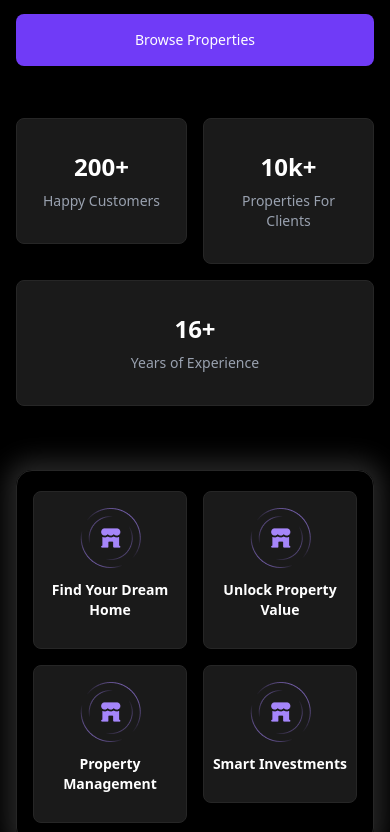
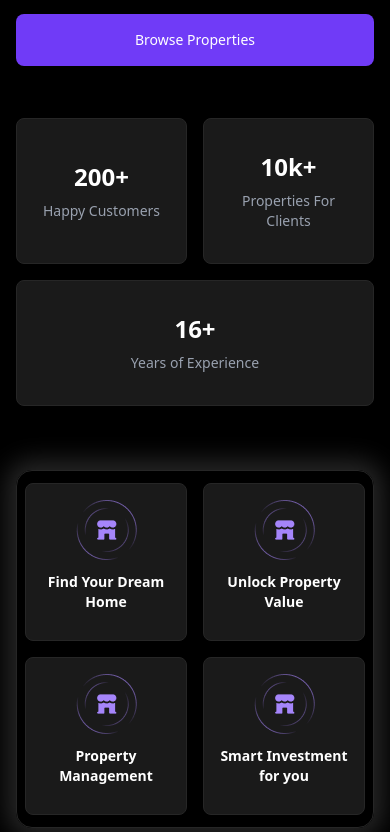
Before and after one commit to omk1r/MyProperty, a React (Vite) app in the folder client/: page / in a window 390 px wide. Shown: the part 835-1667 px from the top of the page. Built offline with nearby package versions, Linux system fonts and the light colour scheme.

Commit message:
home page responsiveness issue solved

```diff
--- a/client/src/component/FAQCarousel.tsx
+++ b/client/src/component/FAQCarousel.tsx
@@ -45,8 +45,10 @@ export default function FAQCarousel() {
 
   useEffect(() => {
     const updateItemsPerView = () => {
-      if (window.innerWidth >= 768) {
+      if (window.innerWidth >= 1024) {
         setItemsPerView(3); // Show 3 items on md: and larger
+      } else if (window.innerWidth >= 768) {
+        setItemsPerView(2);
       } else {
         setItemsPerView(1); // Show 1 item on smaller screens
       }
@@ -79,7 +81,10 @@ export default function FAQCarousel() {
           }}
         >
           {faqs.map((faq) => (
-            <div key={faq.id} className="flex-shrink-0 px-2 w-full md:w-1/3">
+            <div
+              key={faq.id}
+              className="flex-shrink-0 px-2 w-full md:w-1/2 lg:w-1/3"
+            >
               <div className="flex flex-col items-start px-4 md:px-6 xl:px-8 py-6 md:py-8 xl:py-10 border border-[#262626] rounded-xl h-full">
                 <h5 className="mt-5 font-semibold text-lg md:text-xl xl:text-2xl">
                   {faq.question}
--- a/client/src/component/TestimonialCarousal.tsx
+++ b/client/src/component/TestimonialCarousal.tsx
@@ -59,8 +59,10 @@ export default function TestimonialCarousel() {
 
   useEffect(() => {
     const updateItemsPerView = () => {
-      if (window.innerWidth >= 768) {
+      if (window.innerWidth >= 1024) {
         setItemsPerView(3); // Show 3 items on md: and larger
+      } else if (window.innerWidth >= 768) {
+        setItemsPerView(2);
       } else {
         setItemsPerView(1); // Show 1 item on smaller screens
       }
@@ -95,9 +97,9 @@ export default function TestimonialCarousel() {
           {testimonials.map((testimonial) => (
             <div
               key={testimonial.id}
-              className="flex-shrink-0 px-2 w-full md:w-1/3"
+              className="flex-shrink-0 px-2 w-full md:w-1/2 lg:w-1/3"
             >
-              <div className="flex flex-col items-start px-4 md:px-6 xl:px-8 py-6 md:py-8 xl:py-10 border border-[#262626] rounded-xl">
+              <div className="flex flex-col items-start px-4 md:px-6 xl:px-8 py-6 md:py-8 xl:py-10 border border-[#262626] rounded-xl h-full">
                 <div className="flex items-center">
                   {Array.from(
                     { length: Math.floor(testimonial.rating) },
--- a/client/src/pages/About.tsx
+++ b/client/src/pages/About.tsx
@@ -26,8 +26,8 @@ const About = () => {
             </div>
 
             <div className="flex flex-wrap md:flex-nowrap px-2 py-3 w-full">
-              <div className="px-2 w-1/2 md:w-1/3">
-                <div className="bg-[#1A1A1A] my-2 px-4 py-8 md:py-4 border border-[#262626] rounded-lg md:text-left text-center">
+              <div className="my-2 px-2 w-1/2 md:w-1/3">
+                <div className="flex flex-col justify-center md:items-start bg-[#1A1A1A] px-4 py-8 md:py-4 border border-[#262626] rounded-lg h-full md:text-left text-center">
                   <h4 className="font-bold text-2xl md:text-3xl xl:text-4xl">
                     200+
                   </h4>
@@ -36,8 +36,8 @@ const About = () => {
                   </p>
                 </div>
               </div>
-              <div className="px-2 w-1/2 md:w-1/3">
-                <div className="bg-[#1A1A1A] my-2 px-4 py-8 md:py-4 border border-[#262626] rounded-lg md:text-left text-center">
+              <div className="my-2 px-2 w-1/2 md:w-1/3">
+                <div className="flex flex-col justify-center md:items-start bg-[#1A1A1A] px-4 py-8 md:py-4 border border-[#262626] rounded-lg h-full md:text-left text-center">
                   <h4 className="font-bold text-2xl md:text-3xl xl:text-4xl">
                     10k+
                   </h4>
@@ -46,8 +46,8 @@ const About = () => {
                   </p>
                 </div>
               </div>
-              <div className="px-2 w-full md:w-1/3">
-                <div className="bg-[#1A1A1A] my-2 px-4 py-8 md:py-4 border border-[#262626] rounded-lg md:text-left text-center">
+              <div className="my-2 px-2 w-full md:w-1/3">
+                <div className="flex flex-col justify-center md:items-start bg-[#1A1A1A] px-4 py-8 md:py-4 border border-[#262626] rounded-lg h-full md:text-left text-center">
                   <h4 className="font-bold text-2xl md:text-3xl xl:text-4xl">
                     16+
                   </h4>
--- a/client/src/pages/Home.tsx
+++ b/client/src/pages/Home.tsx
@@ -38,8 +38,8 @@ const Home = () => {
             </div>
 
             <div className="flex flex-wrap md:flex-nowrap px-2 py-3 w-full">
-              <div className="px-2 w-1/2 md:w-1/3">
-                <div className="bg-[#1A1A1A] my-2 px-4 py-8 md:py-4 border border-[#262626] rounded-lg md:text-left text-center">
+              <div className="my-2 px-2 w-1/2 md:w-1/3">
+                <div className="flex flex-col justify-center md:items-start bg-[#1A1A1A] px-4 py-8 md:py-4 border border-[#262626] rounded-lg h-full md:text-left text-center">
                   <h4 className="font-bold text-2xl md:text-3xl xl:text-4xl">
                     200+
                   </h4>
@@ -48,8 +48,8 @@ const Home = () => {
                   </p>
                 </div>
               </div>
-              <div className="px-2 w-1/2 md:w-1/3">
-                <div className="bg-[#1A1A1A] my-2 px-4 py-8 md:py-4 border border-[#262626] rounded-lg md:text-left text-center">
+              <div className="my-2 px-2 w-1/2 md:w-1/3">
+                <div className="flex flex-col justify-center md:items-start bg-[#1A1A1A] px-4 py-8 md:py-4 border border-[#262626] rounded-lg h-full md:text-left text-center">
                   <h4 className="font-bold text-2xl md:text-3xl xl:text-4xl">
                     10k+
                   </h4>
@@ -58,8 +58,8 @@ const Home = () => {
                   </p>
                 </div>
               </div>
-              <div className="px-2 w-full md:w-1/3">
-                <div className="bg-[#1A1A1A] my-2 px-4 py-8 md:py-4 border border-[#262626] rounded-lg md:text-left text-center">
+              <div className="my-2 px-2 w-full md:w-1/3">
+                <div className="flex flex-col justify-center md:items-start bg-[#1A1A1A] px-4 py-8 md:py-4 border border-[#262626] rounded-lg h-full md:text-left text-center">
                   <h4 className="font-bold text-2xl md:text-3xl xl:text-4xl">
                     16+
                   </h4>
@@ -73,39 +73,24 @@ const Home = () => {
         </div>
 
         <div className="my-6 px-4 md:px-2 py-5">
-          <div className="flex flex-row flex-wrap shadow-[0_0_25px_10px_#262626] px-2 py-3 border border-[#262626] rounded-2xl md:rounded-none w-full">
-            <div className="px-2 py-2 w-1/2 md:w-1/4">
-              <div className="flex flex-col justify-center items-center bg-[#1A1A1A] px-2 py-4 border border-[#262626] rounded-lg w-full">
-                <img src="./home-icon.png" alt="" />
-                <p className="py-3 font-semibold text-sm md:text-base xl:text-xl text-center">
-                  Find Your Dream Home
-                </p>
+          <div className="gap-4 grid grid-cols-2 md:grid-cols-4 shadow-[0_0_25px_10px_#262626] px-2 py-3 border border-[#262626] rounded-2xl md:rounded-none w-full">
+            {[
+              'Find Your Dream Home',
+              'Unlock Property Value',
+              'Property Management',
+              'Smart Investment for you',
+            ].map((text, index) => (
+              <div key={index} className="h-full">
+                <div className="flex flex-col justify-between items-center bg-[#1A1A1A] px-2 py-4 border border-[#262626] rounded-lg h-full">
+                  <img src="./home-icon.png" alt="" />
+                  <div>
+                    <p className="py-3 font-semibold text-sm md:text-base xl:text-xl text-center">
+                      {text}
+                    </p>
+                  </div>
+                </div>
               </div>
-            </div>
-            <div className="px-2 py-2 w-1/2 md:w-1/4">
-              <div className="flex flex-col justify-center items-center bg-[#1A1A1A] px-2 py-4 border border-[#262626] rounded-lg w-full">
-                <img src="./home-icon.png" alt="" />
-                <p className="py-3 font-semibold text-sm md:text-base xl:text-xl text-center">
-                  Unlock Property Value
-                </p>
-              </div>
-            </div>
-            <div className="px-2 py-2 w-1/2 md:w-1/4">
-              <div className="flex flex-col justify-center items-center bg-[#1A1A1A] px-2 py-4 border border-[#262626] rounded-lg w-full">
-                <img src="./home-icon.png" alt="" />
-                <p className="py-3 font-semibold text-sm md:text-base xl:text-xl text-center">
-                  Property Management
-                </p>
-              </div>
-            </div>
-            <div className="px-2 py-2 w-1/2 md:w-1/4">
-              <div className="flex flex-col justify-center items-center bg-[#1A1A1A] px-2 py-4 border border-[#262626] rounded-lg w-full">
-                <img src="./home-icon.png" alt="" />
-                <p className="py-3 font-semibold text-sm md:text-base xl:text-xl text-center">
-                  Smart Investments
-                </p>
-              </div>
-            </div>
+            ))}
           </div>
         </div>
       </div>
```
Also changed, not shown: client/src/component/PropertyCarousel.tsx (+47 -8 lines).
